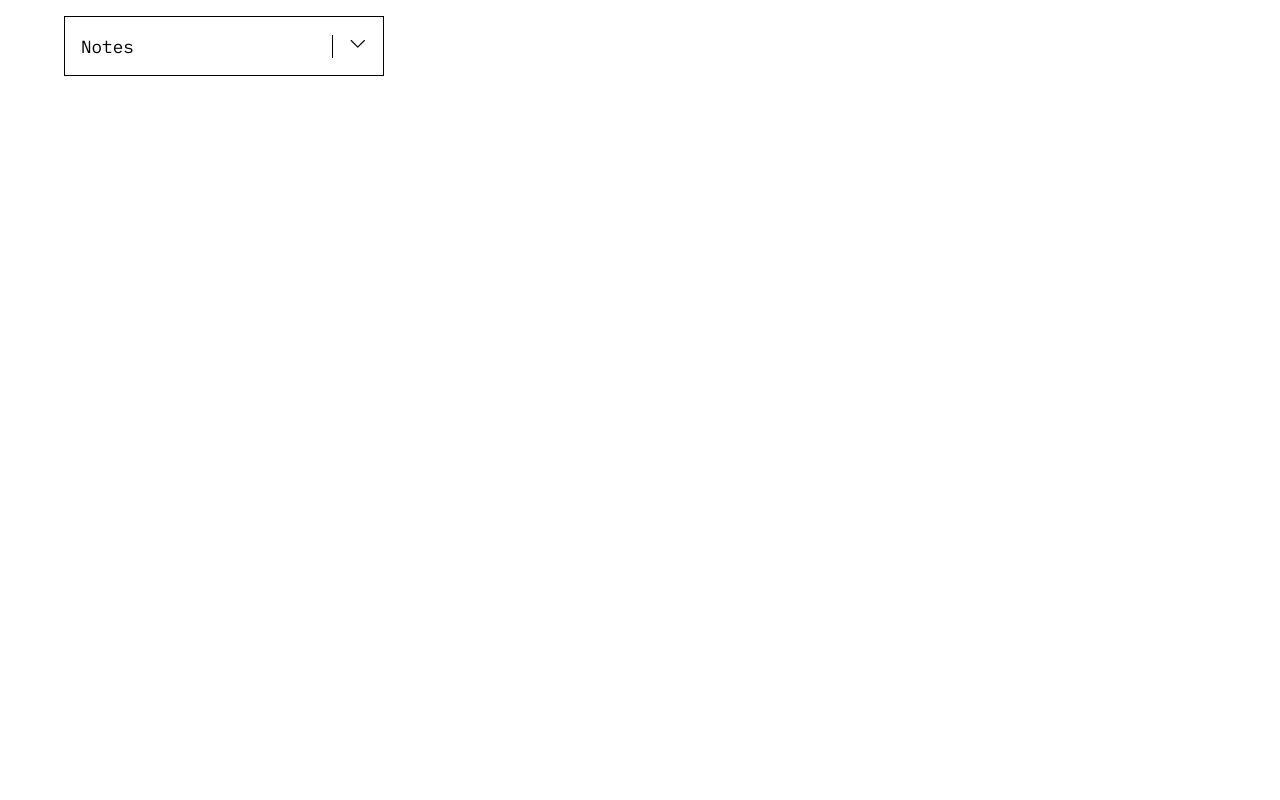
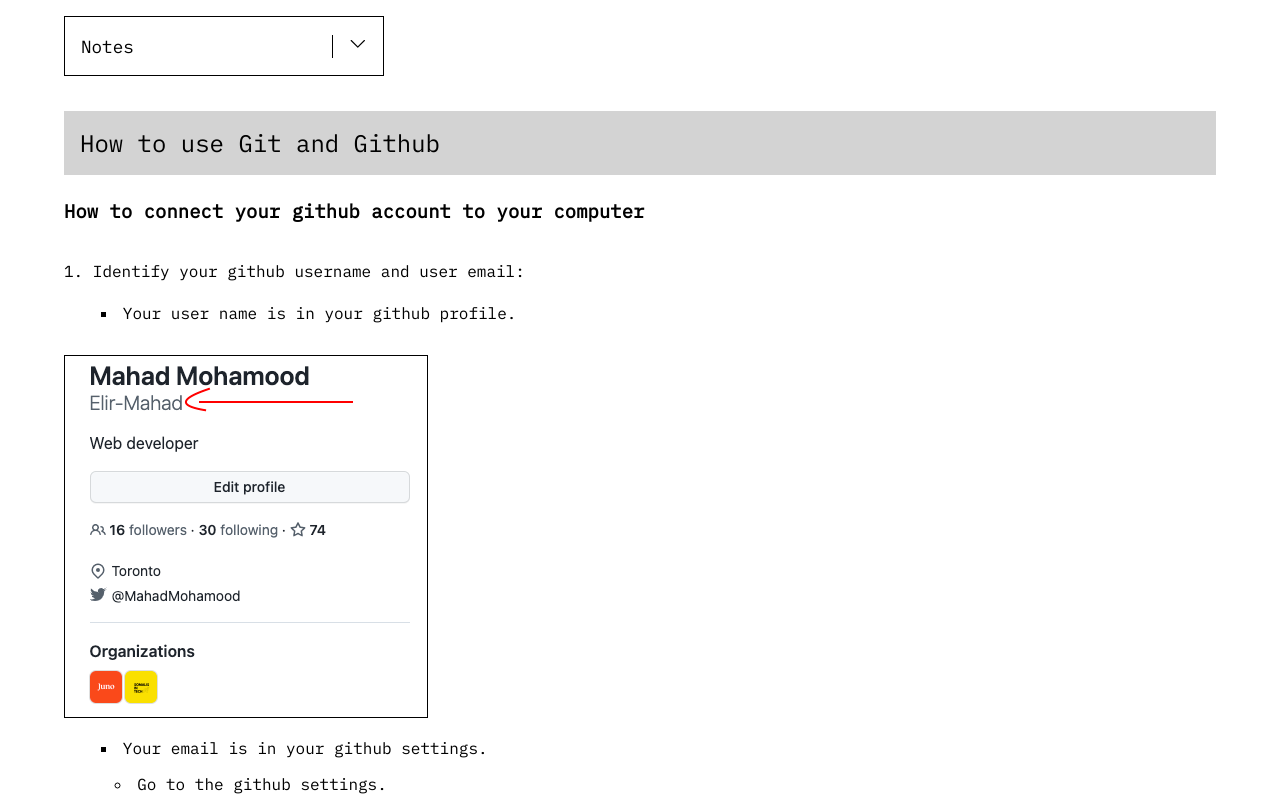
Before and after one commit to Elir-Mahad/notes-v1, a Next.js app: page / in a window 1280 px wide. Shown: the top 800 px of the page. Built offline with nearby package versions, Linux system fonts and the light colour scheme.

Commit message:
Add featured component which is the placeholder for the landing page

```diff
--- /dev/null
+++ b/components/Featured.js
@@ -0,0 +1,10 @@
+import GitNotes from "../pages/git-notes";
+function Featured() {
+  return (
+    <div>
+      <GitNotes />
+    </div>
+  );
+}
+
+export default Featured;
--- a/pages/index.js
+++ b/pages/index.js
@@ -1,4 +1,5 @@
 import Head from "next/head";
+import Featured from "../components/Featured";
 
 export default function Home() {
   return (
@@ -12,6 +13,7 @@ export default function Home() {
           rel="stylesheet"
         />
       </Head>
+      <Featured />
     </div>
   );
 }
```
